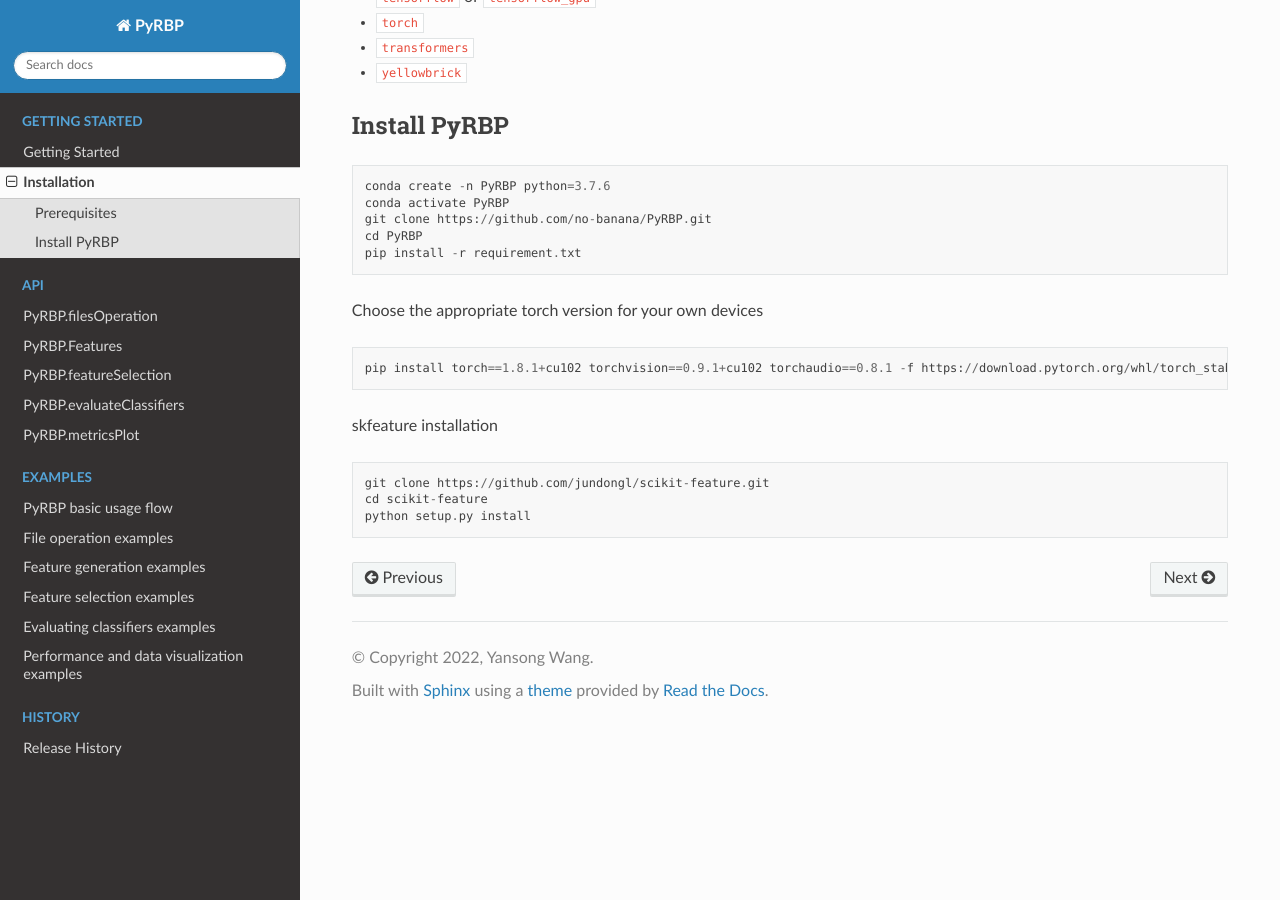
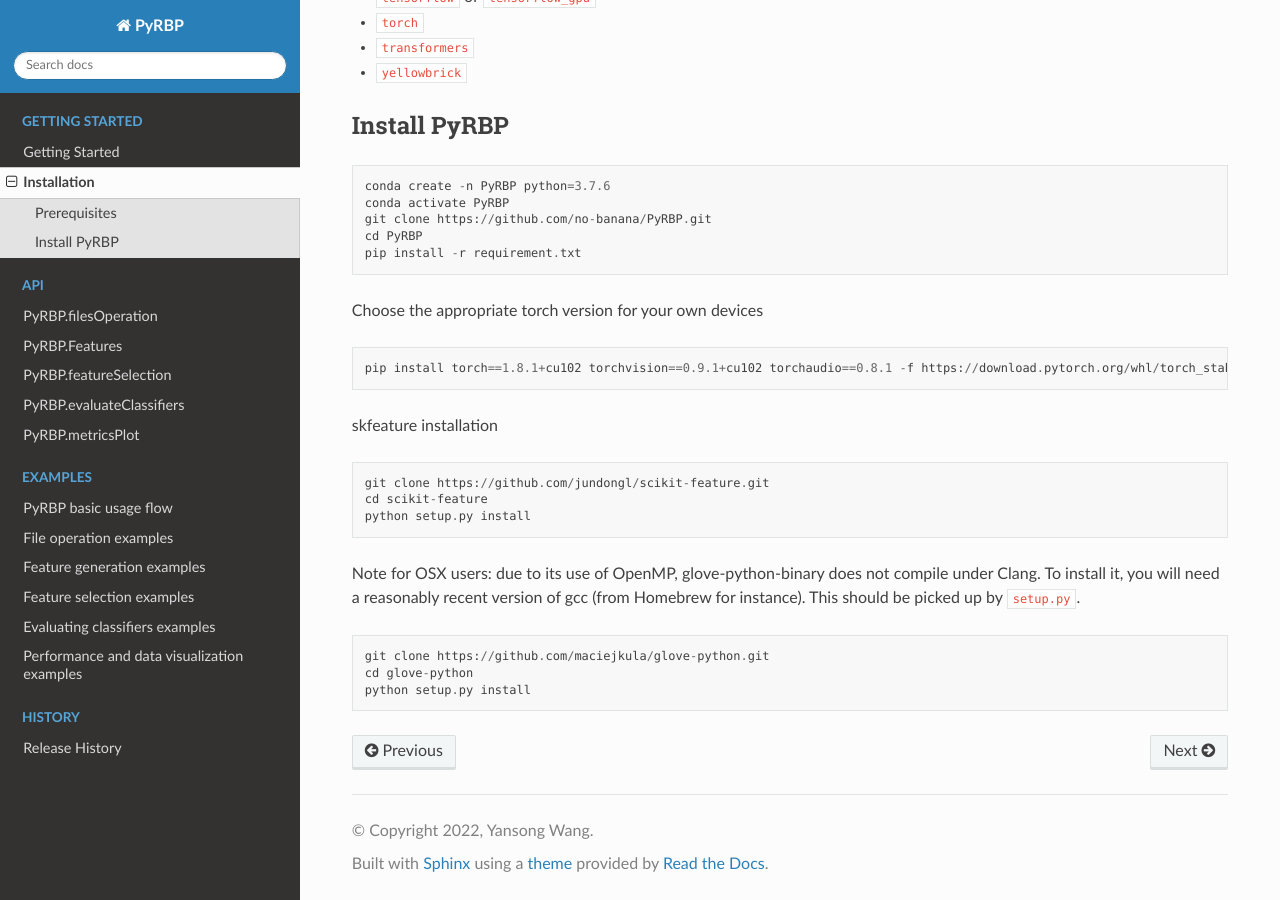
Before and after one commit to no-banana/PyRBP, a Sphinx documentation site: the page built from docs/source/Installation.rst, in a window 1280 px wide and 900 px high, scrolled down 504 px. Built offline with Sphinx 7.4.7 and the Read the Docs theme 2.0.0, drawn with Linux system fonts in a browser that asks for light colours.

Commit message:
Add files via upload

```diff
--- a/docs/source/Installation.rst
+++ b/docs/source/Installation.rst
@@ -43,3 +43,11 @@ skfeature installation
     git clone https://github.com/jundongl/scikit-feature.git
     cd scikit-feature
     python setup.py install
+
+Note for OSX users: due to its use of OpenMP, glove-python-binary does not compile under Clang. To install it, you will need a reasonably recent version of gcc (from Homebrew for instance). This should be picked up by ``setup.py``.
+
+::
+
+    git clone https://github.com/maciejkula/glove-python.git
+    cd glove-python
+    python setup.py install
```
